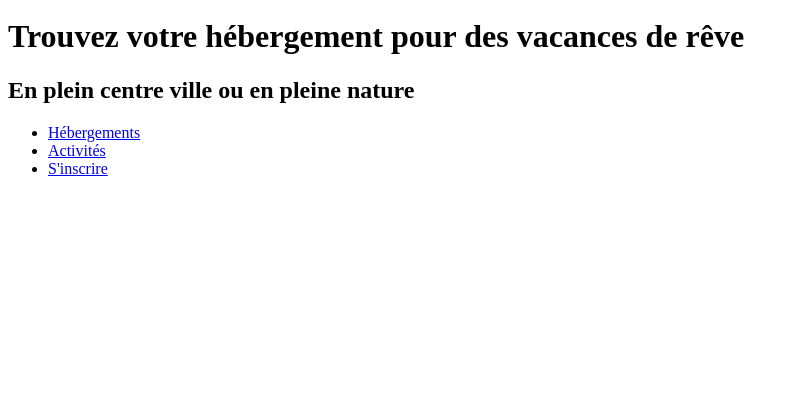
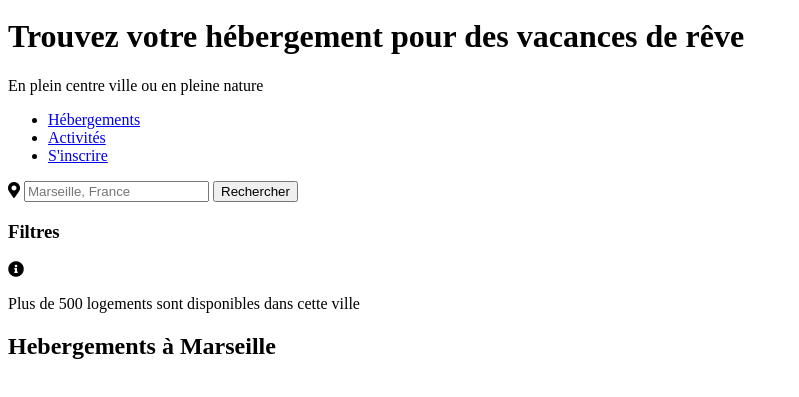
Before and after one commit to kdeuxpointszero/KelyAngoula_2_01022020, a plain HTML site: page index.html in a window 1280 px wide. Shown: the part 29-426 px from the top of the page, without its empty margins (0-799 px from the left). Drawn offline with Linux system fonts and the light colour scheme.

Commit message:
construction header

```diff
--- a/index.html
+++ b/index.html
@@ -2,10 +2,11 @@
 <html>
     <head>
         <meta charset="utf-8">
-        <link rel="stylesheet" type="text/css" href="style.css">
+        <link rel="stylesheet" href="https://use.fontawesome.com/releases/v5.14.0/css/all.css">
+        <link rel="stylesheet" href="style.css">
         <title>Reservia</title>
     </head>
-
+<!--Logo et intro-->
     <body>
         <div id="bloc_page">
             <header>
@@ -14,7 +15,7 @@
                         <img src="images/logo/Reservia@3x.png" alt="Logo Reservia"/>
                         <h1>Trouvez votre hébergement pour des vacances de rêve</h1>
                     </div>
-                    <h2>En plein centre ville ou en pleine nature</h2>
+                        <p>En plein centre ville ou en pleine nature</p>
                 </div>
 
                 <nav>
@@ -25,6 +26,32 @@
                     </ul>
                 </nav>
             </header>
+
+<!--Barre de recherche-->
+            <div id="barre_recherche">
+                <form method="POST" action="traitement.php">
+                    <i class="fas fa-map-marker-alt"></i>
+                    <input type="search" id="ville" placeholder="Marseille, France">
+                    <button class="loupe">
+                       <span class="rechercher">Rechercher</span>
+                    </button>
+                </form>
+            </div>
+
+            <div id="filtres">
+                <h3>Filtres</h3>
+
+
+            </div>
+
+            <div id="info">
+            <i class="fas fa-info-circle"></i>
+            <p id="i">Plus de 500 logements sont disponibles dans cette ville</p>
+            </div>
+
+            <section id="hebergements">
+                <h2>Hebergements à Marseille</h2>
+            </section>
         </div>
 
 
```
